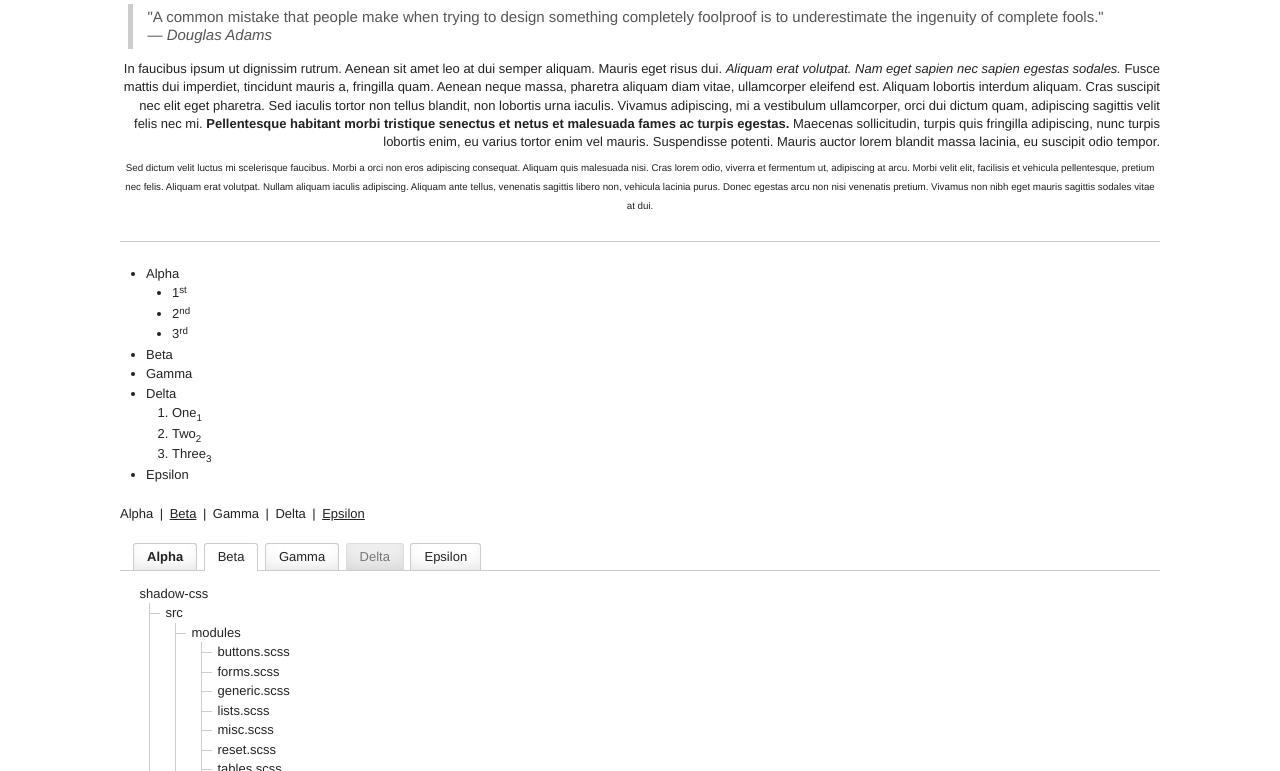
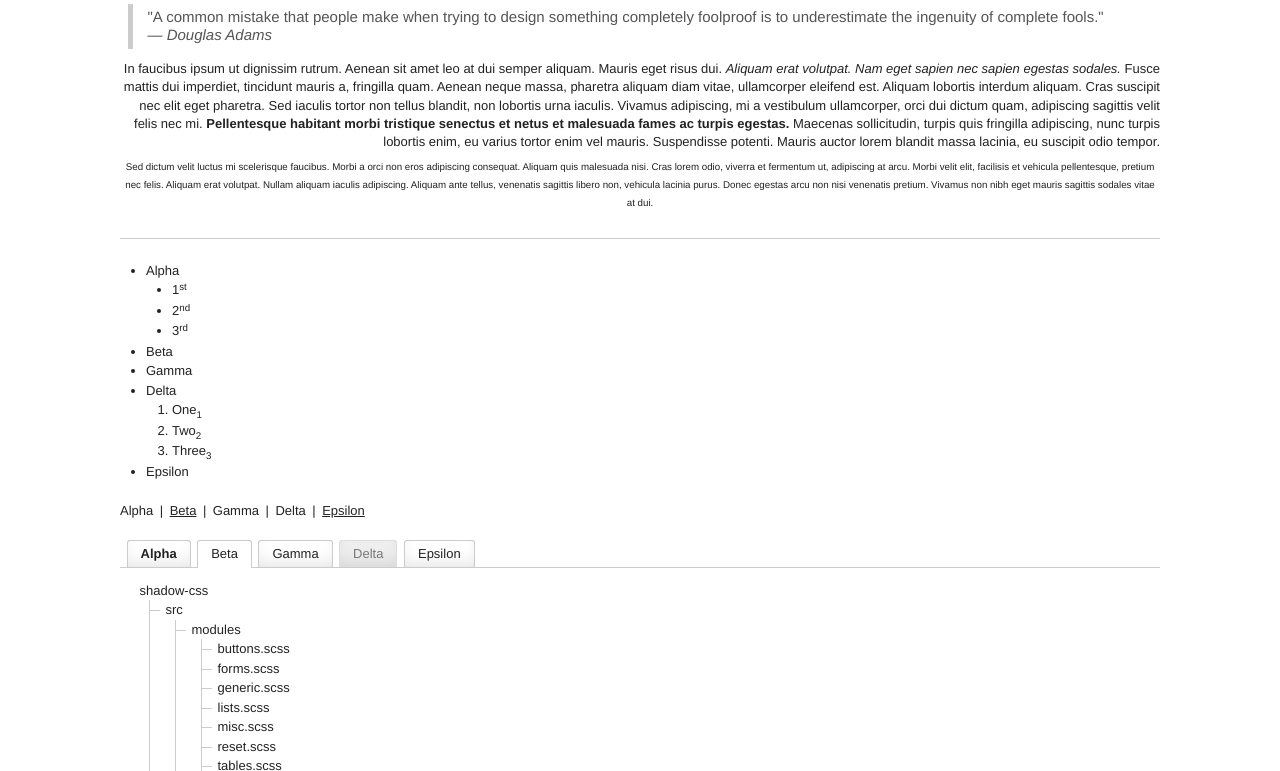
Before and after one commit to ahosgood/Arable, a plain HTML site: page demo.html in a window 1280 px wide. Shown: the part 510-1281 px from the top of the page. Drawn offline with Linux system fonts and the light colour scheme.

Commit message:
Tabs padding and <small> vertical-align
Version 3.4.4

```diff
--- a/src/modules/lists.scss
+++ b/src/modules/lists.scss
@@ -171,7 +171,7 @@
 	margin-top: 0.5em;
 	margin-bottom: 1em;
 	margin-left: 0;
-	padding: 0 0.75em;
+	padding: 0 0.25em;
 
 	overflow: visible;
 
--- a/src/modules/text.scss
+++ b/src/modules/text.scss
@@ -59,6 +59,7 @@
 
 small {
 	font-size: 0.75em;
+	vertical-align: bottom;
 }
 
 pre,
--- a/src/shadow-css.scss
+++ b/src/shadow-css.scss
@@ -4,8 +4,8 @@
  * Shadow CSS
  * --------------------------------------------------------------------------------
  * Author:      Andrew Hosgood
- * Version:     3.4.3
- * Date:        04/06/2014
+ * Version:     3.4.4
+ * Date:        05/06/2014
  * ================================================================================
  */
 
```
Also changed, not shown: src/shadow-css.css, src/shadow-css.min.css.
